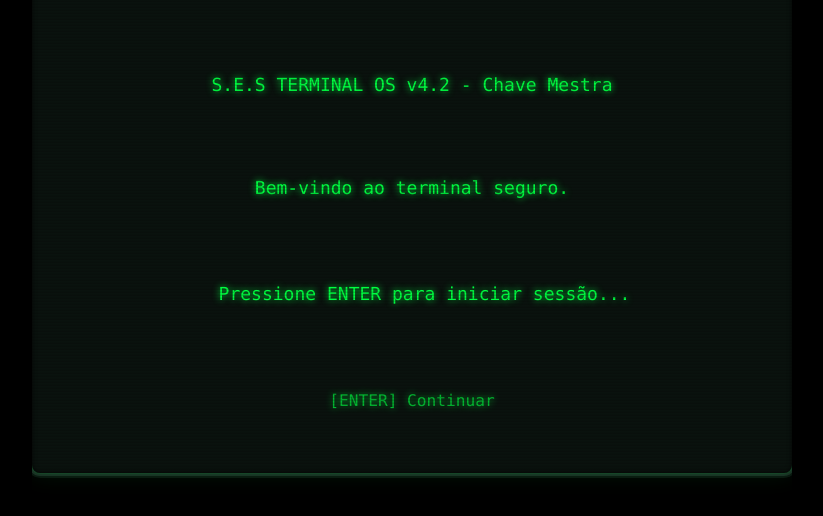
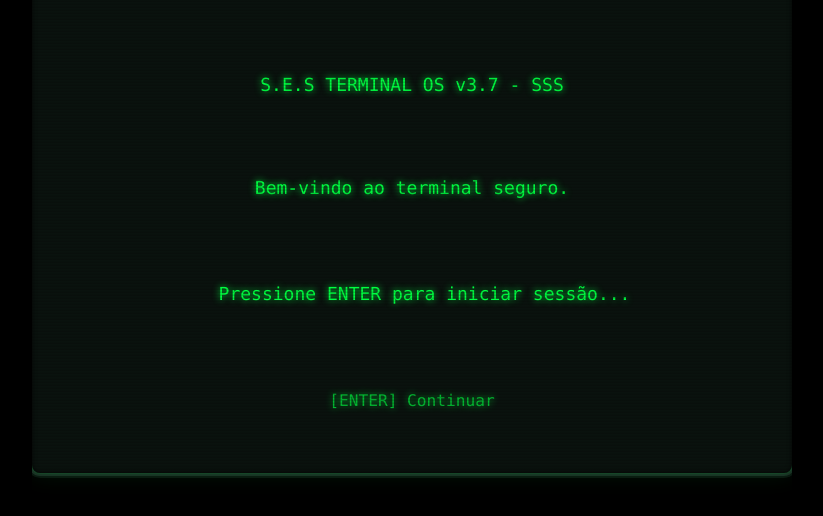
Before and after one commit to LeonardoCaparroz/SSS, a plain HTML site: page index.html in a window 1280 px wide. Shown: the part 212-728 px from the top of the page, without its empty margins (228-1051 px from the left). Drawn offline with Linux system fonts and the light colour scheme.

Commit message:
index.html

```diff
--- a/index.html
+++ b/index.html
@@ -365,7 +365,7 @@
         // ==========================================================================
         const config = {
             companyName: "S.E.S",
-            systemName: "TERMINAL OS v4.2 - Chave Mestra",
+            systemName: "TERMINAL OS v3.7 - SSS",
             users: {
                 "convidado": { password: "convidado", level: 1 },
                 "admin": { password: "seguranca", level: 2 },
```
